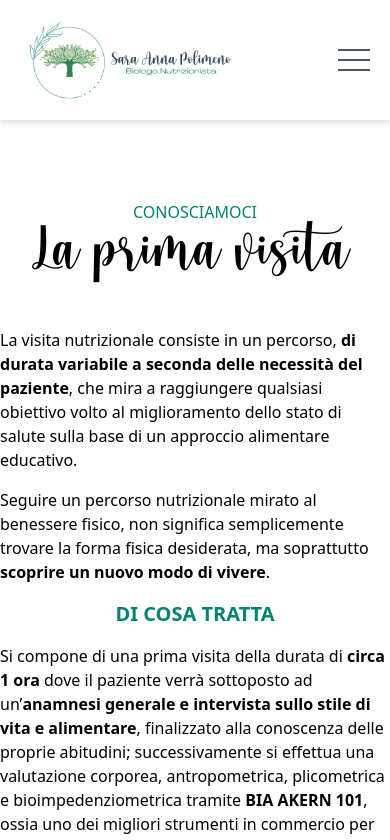
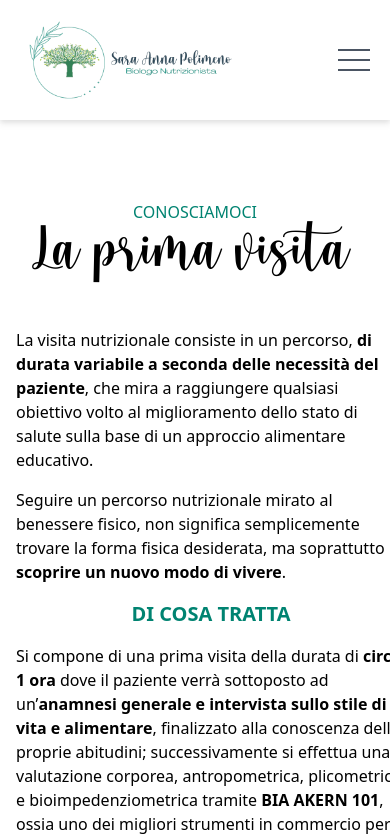
Before and after one commit to StefaniaFracasso/website-sarapolimeno, a React (Vite) app: page /laprimavisita in a window 390 px wide. Shown: the top 840 px of the page. Built offline with nearby package versions, Linux system fonts and the light colour scheme.

Commit message:
modifica margini pagina la visita da mobile

```diff
--- a/src/components/Visita.jsx
+++ b/src/components/Visita.jsx
@@ -9,7 +9,7 @@
         </h5>
         <h2 className="mb-8 text-5xl font-marteni">La prima visita</h2>
       </div>
-      <div className="container mx-auto mt-12">
+      <div className="container mx-4 md:mx-auto mt-12">
         <p className="mb-4">
           La visita nutrizionale consiste in un percorso,{" "}
           <strong>
```
